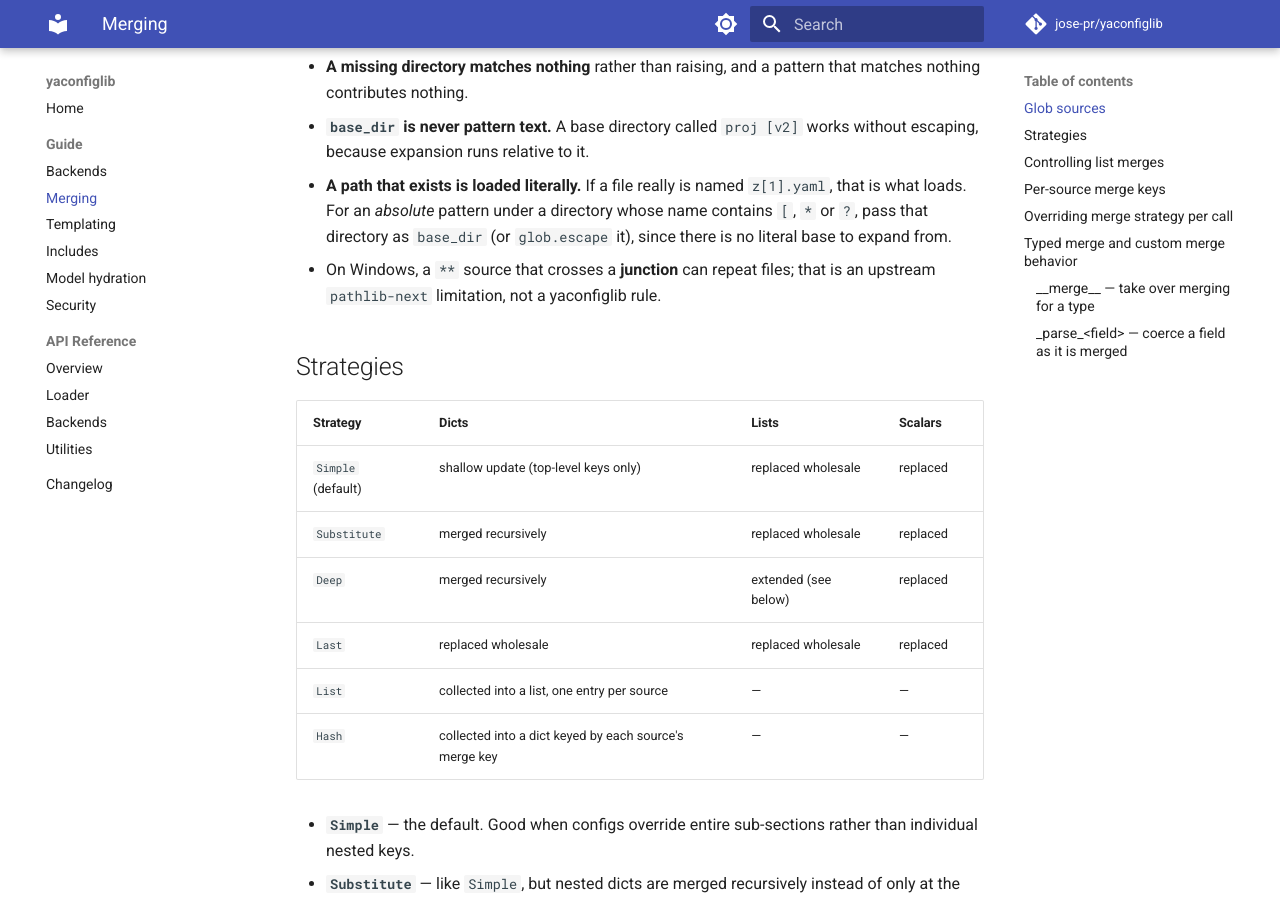
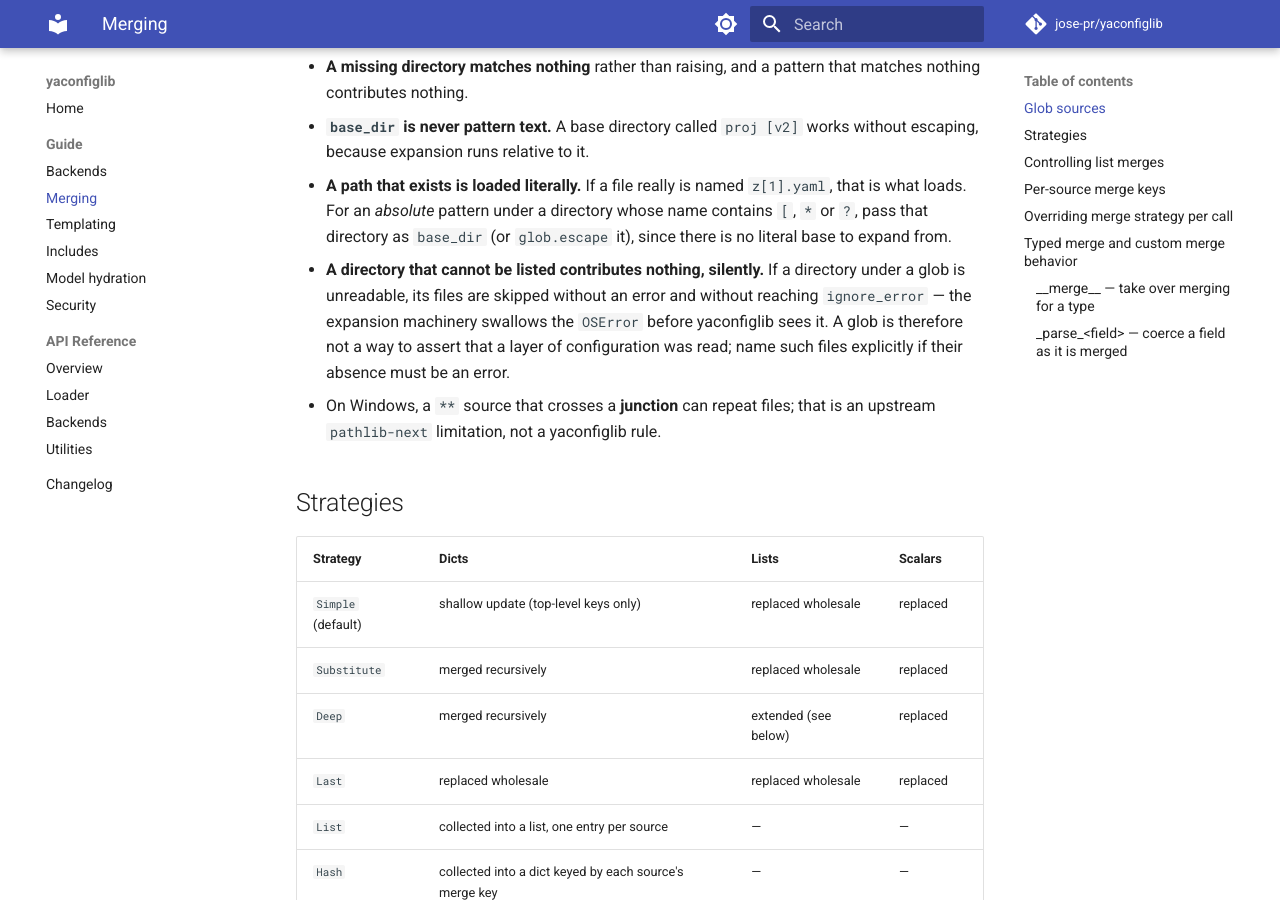
Before and after one commit to jose-pr/yaconfiglib, an MkDocs documentation site: the page built from docs/guide/merging.md, in a window 1280 px wide and 900 px high, scrolled down 889 px. Built offline with MkDocs 1.6.1 and Material for MkDocs 9.7.7, drawn with Linux system fonts in a browser that asks for light colours; comment, search, counter and statistics services are not loaded.

Commit message:
docs: say that an unreadable directory under a glob is skipped silently
pathlib-next 0.9.4+ returns nothing for any OSError raised while listing a
directory during expansion, so an unreadable directory drops its files
with no exception - and ignore_error never sees it, because the error
does not leave the expansion machinery. Measured on 0.9.6: a
PermissionError on one directory turns {'a': 1, 'b': 2} into {'a': 1},
predicate never called. On 0.9.3 it propagated.

Documenting it rather than working around it: getting the error back
would mean reimplementing the directory walk. Reported upstream with a
request for an error hook. A glob is not a way to assert that a layer of
configuration was actually read, and the guide now says so.

```diff
--- a/docs/guide/merging.md
+++ b/docs/guide/merging.md
@@ -47,6 +47,12 @@ ConfigLoader(base_dir="conf", recursive=True).load("**/*.yaml")
   `z[1].yaml`, that is what loads. For an *absolute* pattern under a directory
   whose name contains `[`, `*` or `?`, pass that directory as `base_dir` (or
   `glob.escape` it), since there is no literal base to expand from.
+- **A directory that cannot be listed contributes nothing, silently.** If a
+  directory under a glob is unreadable, its files are skipped without an error
+  and without reaching `ignore_error` — the expansion machinery swallows the
+  `OSError` before yaconfiglib sees it. A glob is therefore not a way to assert
+  that a layer of configuration was read; name such files explicitly if their
+  absence must be an error.
 - On Windows, a `**` source that crosses a **junction** can repeat files; that
   is an upstream `pathlib-next` limitation, not a yaconfiglib rule.
 
```
Also changed, not shown: CHANGELOG.md (+4 -0 lines).
